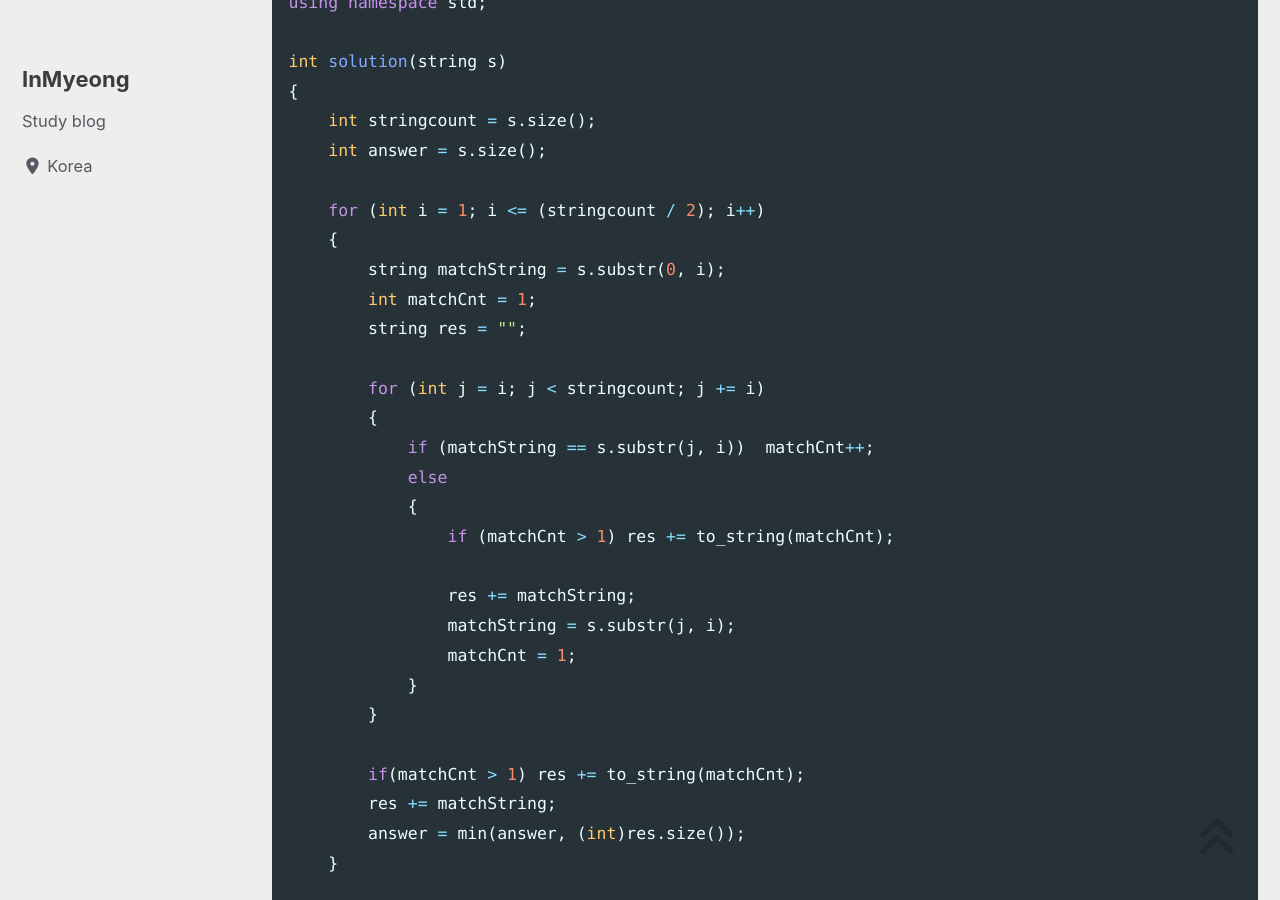
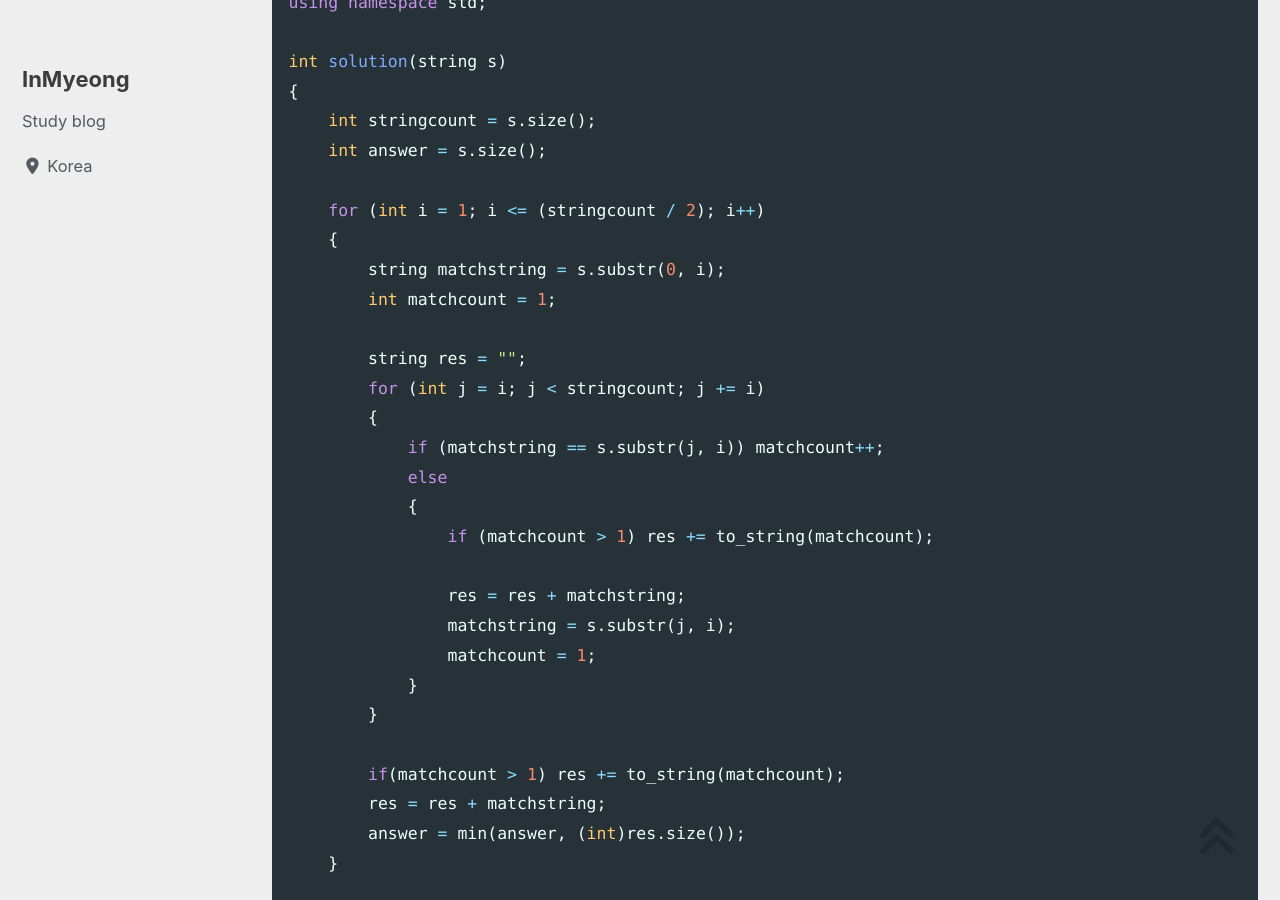
Before and after one commit to devMyeong/devMyeong.github.io, a Jekyll site: the page built from _posts/codingTest/2022-07-06-프로그래머스.md, in a window 1280 px wide and 900 px high, scrolled down 69677 px. Built offline with Jekyll 4.4.1, drawn with Linux system fonts in a browser that asks for light colours; cached includes are drawn as plain includes; nearby versions of some CDN libraries; some web fonts are replaced; comment, search, counter and statistics services are not loaded.

Commit message:
Chore : 프로그래머스 코드 수정

```diff
--- a/_posts/codingTest/2022-07-06-프로그래머스.md
+++ b/_posts/codingTest/2022-07-06-프로그래머스.md
@@ -2069,25 +2069,25 @@ int solution(string s)
 
     for (int i = 1; i <= (stringcount / 2); i++)
     {
-        string matchString = s.substr(0, i);
-        int matchCnt = 1;
+        string matchstring = s.substr(0, i);
+        int matchcount = 1;
+
         string res = "";
-
         for (int j = i; j < stringcount; j += i)
         {
-            if (matchString == s.substr(j, i))  matchCnt++;
+            if (matchstring == s.substr(j, i)) matchcount++;
             else
             {
-                if (matchCnt > 1) res += to_string(matchCnt);
-
-                res += matchString;
-                matchString = s.substr(j, i);
-                matchCnt = 1;
+                if (matchcount > 1) res += to_string(matchcount);
+
+                res = res + matchstring;
+                matchstring = s.substr(j, i);
+                matchcount = 1;
             }
         }
 
-        if(matchCnt > 1) res += to_string(matchCnt);
-        res += matchString;
+        if(matchcount > 1) res += to_string(matchcount);
+        res = res + matchstring;
         answer = min(answer, (int)res.size());
     }
 
```
